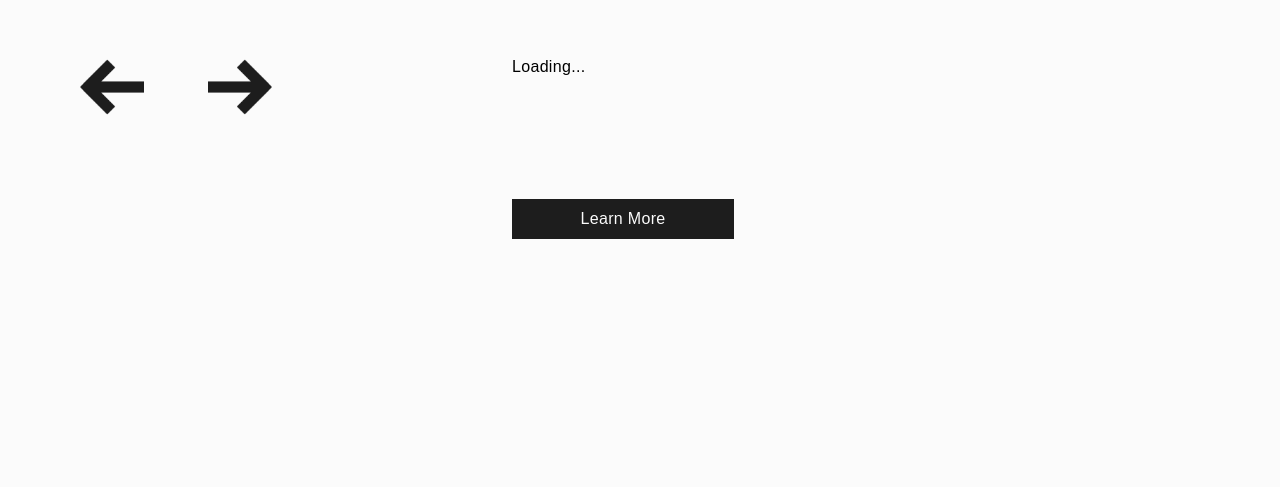
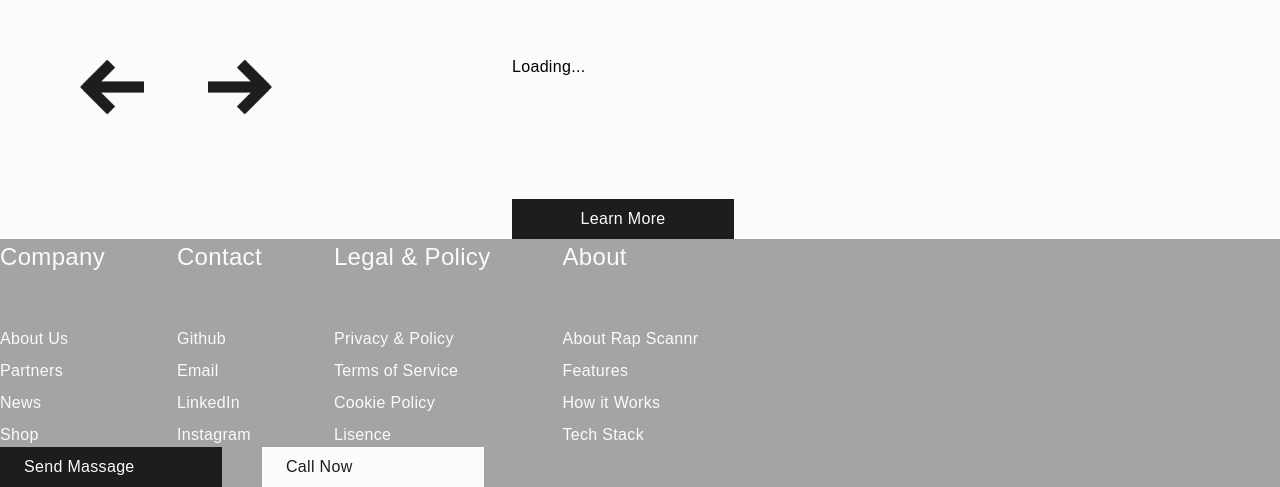
Before and after one commit to devinammar/Rap-Scannr, a React (Vite) app: page / in a window 1280 px wide. Shown: the part 4018-4505 px from the top of the page. Before the commit the page ends 4257 px from the top, so only its background shows below. Built offline with nearby package versions, Linux system fonts and the light colour scheme; no server answers; a web font is replaced by a local one.

Commit message:
Area6 component (Progress)

```diff
--- a/src/components/home/area6.jsx
+++ b/src/components/home/area6.jsx
@@ -1,6 +1,10 @@
 import { Link } from "react-router-dom";
 
 export const Area6 = () => {
+    const buttonsendmassage = "text-p text-white font-medium self-center ml-6 max-[480px]:ml-0";
+    const buttoncall = "text-p text-black font-medium self-center ml-6 max-[480px]:ml-0";
+    const sublist = "text-p text-white";
+
   return (
     <div>
       <div id="imageleft">
@@ -8,89 +12,89 @@ export const Area6 = () => {
           <img src="" />
         </Link>
       </div>
-      <div>
-        <div id="list">
+      <div className="bg-grey">
+        <div id="list" className="flex gap-18">
           <div className="listarea1">
-            <h2 className="h2">Company</h2>
-            <ul>
-              <li className="listabout">
+            <h3 className="text-h3 font-medium text-white pb-13">Company</h3>
+            <ul className="flex flex-col gap-2">
+              <li className={sublist}>
                 <Link to="/">About Us</Link>
               </li>
-              <li className="listabout">
+              <li className={sublist}>
                 <Link to="/">Partners</Link>
               </li>
-              <li className="listabout">
+              <li className={sublist}>
                 <Link to="/">News</Link>
               </li>
-              <li className="listabout">
+              <li className={sublist}>
                 <Link to="/">Shop</Link>
               </li>
             </ul>
           </div>
           <div className="listarea2">
-            <h2 className="h2">Contact</h2>
-            <ul>
-              <li className="listabout">
+            <h3 className="text-h3 font-medium text-white pb-13">Contact</h3>
+            <ul className="flex flex-col gap-2">
+              <li className={sublist}>
                 <Link to="/">Github</Link>
               </li>
-              <li className="listabout">
+              <li className={sublist}>
                 <Link to="/">Email</Link>
               </li>
-              <li className="listabout">
+              <li className={sublist}>
                 <Link to="/">LinkedIn</Link>
               </li>
-              <li className="listabout">
+              <li className={sublist}>
                 <Link to="/">Instagram</Link>
               </li>
             </ul>
           </div>
           <div className="listarea3">
-            <h2 className="h2">Legal & Policy</h2>
-            <ul>
-              <li className="listabout">
+            <h3 className="text-h3 font-medium text-white pb-13">Legal & Policy</h3>
+            <ul className="flex flex-col gap-2">
+              <li className={sublist}>
                 <Link to="/">Privacy & Policy</Link>
               </li>
-              <li className="listabout">
+              <li className={sublist}>
                 <Link to="/">Terms of Service</Link>
               </li>
-              <li className="listabout">
+              <li className={sublist}>
                 <Link to="/">Cookie Policy</Link>
               </li>
-              <li className="listabout">
+              <li className={sublist}>
                 <Link to="/">Lisence</Link>
               </li>
             </ul>
           </div>
           <div className="listarea4">
-            <h2 className="h2">About</h2>
-            <ul>
-              <li className="listabout">
+            <h3 className="text-h3 font-medium text-white pb-13">About</h3>
+            <ul className="flex flex-col gap-2">
+              <li className={sublist}>
                 <Link to="/">About Rap Scannr</Link>
               </li>
-              <li className="listabout">
+              <li className={sublist}>
                 <Link to="/">Features</Link>
               </li>
-              <li className="listabout">
+              <li className={sublist}>
                 <Link to="/">How it Works</Link>
               </li>
-              <li className="listabout">
+              <li className={sublist}>
                 <Link to="/">Tech Stack</Link>
               </li>
             </ul>
           </div>
         </div>
-        <div id="2button">
+        <div id="2button" className="flex gap-10 max-[480px]:gap-8">
           <Link
-            className="bg-black h-10 flex w-[222px] hover:bg-black/50 max-[768px]:w-[180px] max-[640px]:w-[160px] max-[480px]:w-full max-[480px]:justify-center"
+            className="bg-black h-10 flex w-[222px] hover:bg-white group max-[768px]:w-[180px] max-[640px]:w-[160px] max-[480px]:w-full max-[480px]:justify-center"
             to=""
           >
-            <p className={buttonmassage}>Send Massage</p>
+            <p className={`${buttonsendmassage} group-hover:text-black`}>Send Massage</p>
           </Link>
           <Link
-            className="bg-grey h-10 flex w-[222px] hover:bg-grey/50 group max-[768px]:w-[180px] max-[640px]:w-[160px] max-[480px]:w-full max-[480px]:justify-center"
+            className="bg-white h-10 flex w-[222px] hover:bg-black group max-[768px]:w-[180px] max-[640px]:w-[160px] max-[480px]:w-full max-[480px]:justify-center"
             to=""
           >
-            <p className={`${buttoncall} group-hover:text-black`}>Call Now</p>
+            <p className={`${buttoncall} group-hover:text-white`}>Call Now</p>
           </Link>
         </div>
       </div>
--- a/src/pages/home.jsx
+++ b/src/pages/home.jsx
@@ -6,6 +6,7 @@ import { Area2 } from '../components/home/area2'
 import { Area3 } from '../components/home/area3'
 import { Area4 } from '../components/home/area4'
 import { Area5 } from '../components/home/area5'
+import { Area6 } from '../components/home/area6'
 
 export const Home = () => {
     const hidden = useHideOnScroll();
@@ -18,6 +19,7 @@ export const Home = () => {
             <Area3 />
             <Area4 />
             <Area5 />
+            <Area6 />
         </div>
     )
 }
```
